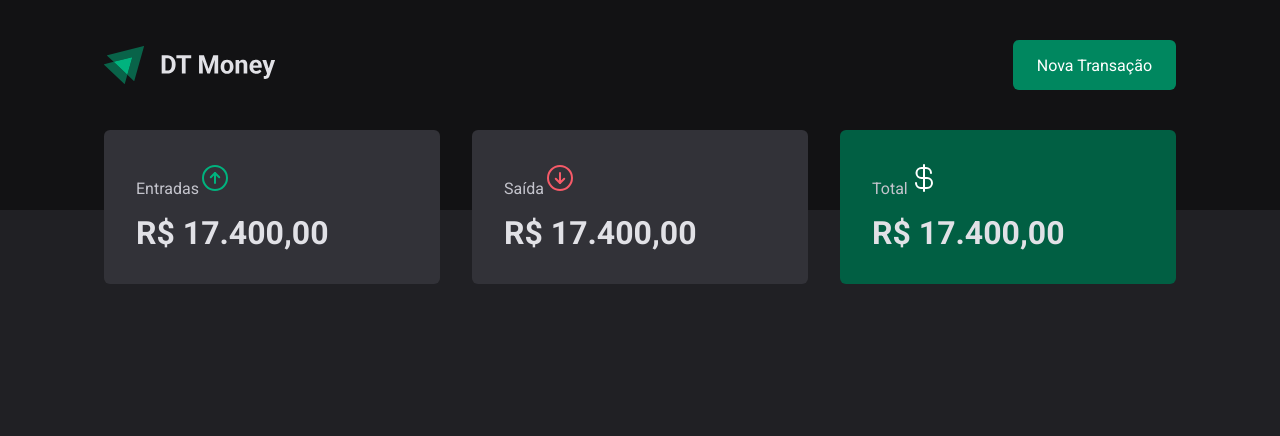
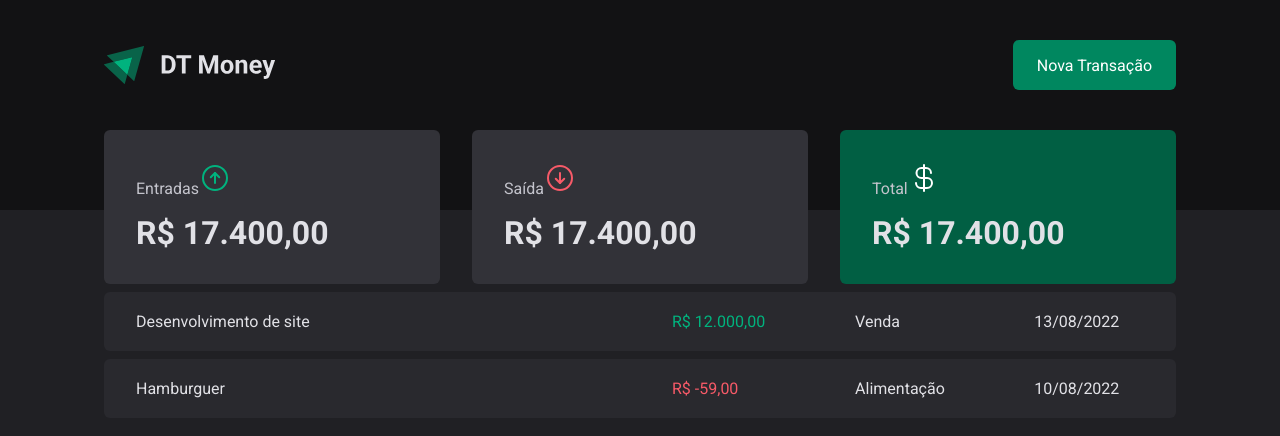
Before and after one commit to Jones-bass/DT-MoneyNew-, a React (Vite) app: page / in a window 1280 px wide. Shown: the top 436 px of the page. Built offline with nearby package versions, Linux system fonts and the light colour scheme.

Commit message:
TrasactionsCard

```diff
--- a/src/pages/Transactions/index.tsx
+++ b/src/pages/Transactions/index.tsx
@@ -1,5 +1,6 @@
 import { Header } from "../../components/Header";
 import { Summary } from "../../components/Summary";
+import { PriceHighLight, TransactionContainer, TransactionTable } from "./styles";
 
 
 export function Transaction() {
@@ -7,6 +8,32 @@
     <div>
       <Header />
       <Summary />
+
+      <TransactionContainer>
+        <TransactionTable>
+          <tbody>
+            <tr>
+              <td width="50%">Desenvolvimento de site</td>
+              <td>
+                <PriceHighLight variant="income">
+                R$ 12.000,00
+              </PriceHighLight></td>
+              <td>Venda</td>
+              <td>13/08/2022</td>
+            </tr>
+            <tr>
+              <td width="50%">Hamburguer</td>
+              <td>
+                <PriceHighLight variant="outcome">
+                  R$ -59,00
+                </PriceHighLight>
+              </td>
+              <td>Alimentação</td>
+              <td>10/08/2022</td>
+            </tr>
+          </tbody>
+        </TransactionTable>
+      </TransactionContainer>
     </div>
   )
 }
--- a/src/pages/Transactions/styles.ts
+++ b/src/pages/Transactions/styles.ts
@@ -0,0 +1,38 @@
+import styled from "styled-components"
+
+export const TransactionContainer = styled.main`
+  width: 100%;
+  max-width: 1120px;
+  margin: 0 auto;
+  padding: 0 1.5rem;
+`
+
+export const TransactionTable = styled.table`
+  width: 100%;
+  border-collapse: separate;
+  border-spacing: 0 0.5rem;
+
+  td {
+    padding: 1.25rem 2rem;
+    background: ${props => props.theme.gray700};
+
+    &:first-child {
+      border-bottom-left-radius: 6px;
+      border-top-left-radius: 6px;
+    }
+
+    &:last-child {
+      border-top-right-radius: 6px;
+      border-bottom-right-radius: 6px;
+    }
+
+  }
+  `
+  interface PriceHighLightProps {
+    variant: 'income' | 'outcome';
+  }
+
+  export const PriceHighLight = styled.span<PriceHighLightProps>`
+    color: ${props => props.variant === 'income' ?
+    props.theme.green300 : props.theme.red300}
+  `
```
